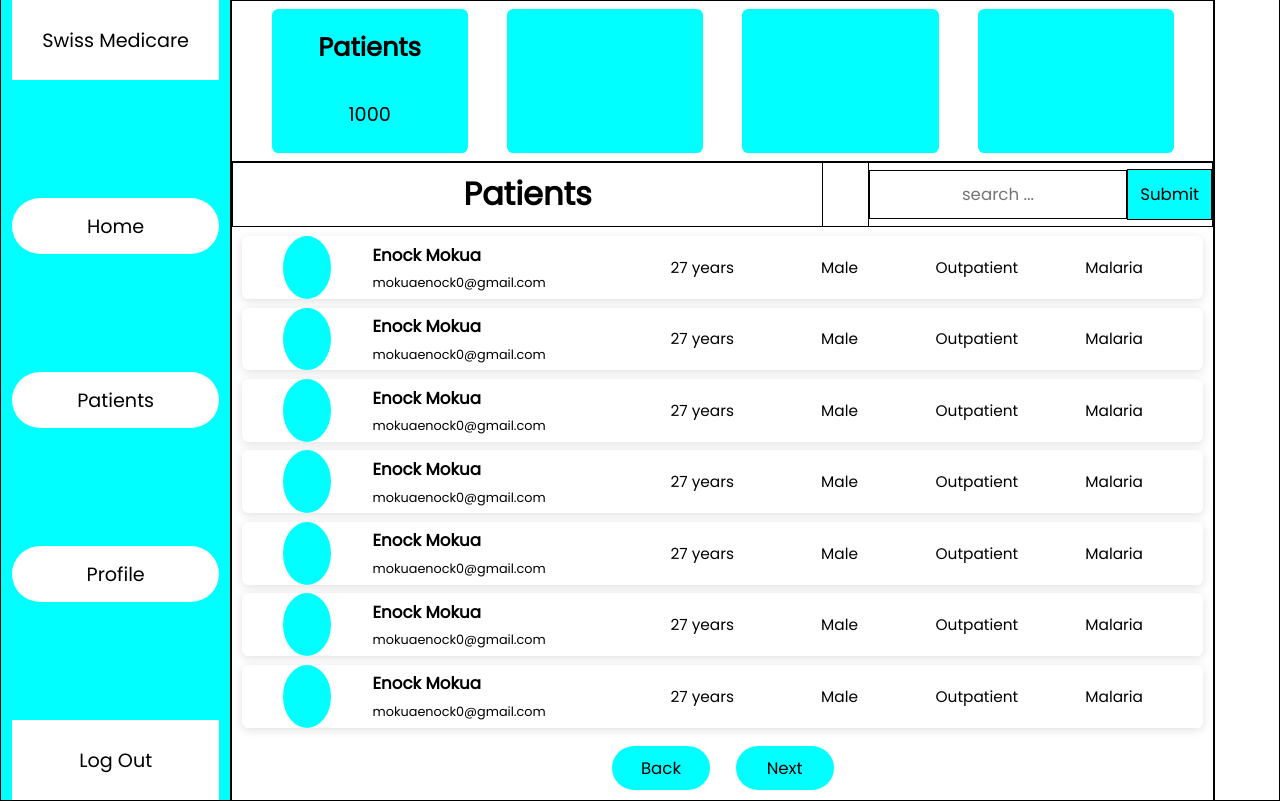
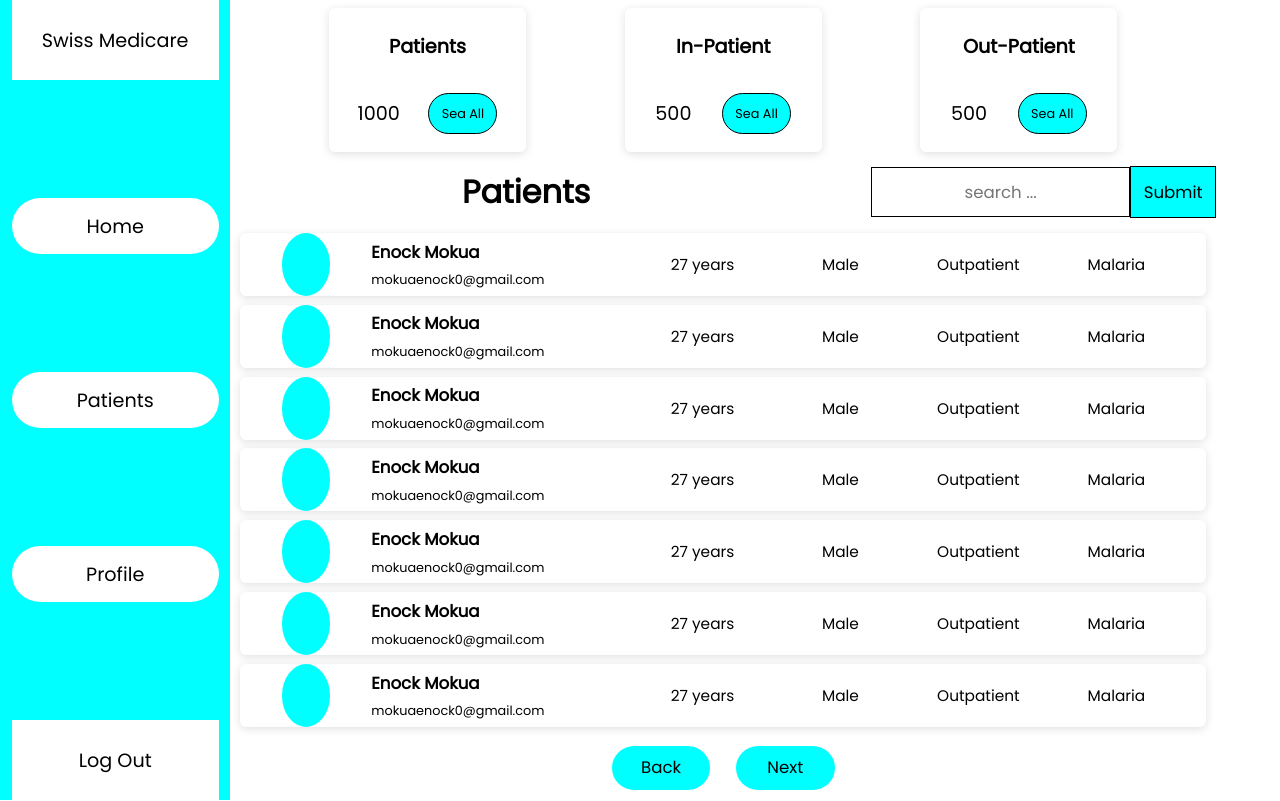
Before and after one commit to MokuaEnock/swiss, a React (Create React App) app: page /doctor in a window 1280 px wide. Built offline with nearby package versions, Linux system fonts and the light colour scheme.

Commit message:
add button to doctor stats container

```diff
--- a/src/App.css
+++ b/src/App.css
@@ -32,7 +32,6 @@ body {
 }
 
 #doctor > * {
-  border: thin solid black;
   display: flex;
   flex-direction: column;
   align-items: center;
@@ -74,7 +73,6 @@ body {
 #doctor-stats {
   width: 100%;
   height: 20%;
-  border: thin solid black;
   display: flex;
   flex-direction: row;
   align-items: center;
@@ -84,18 +82,18 @@ body {
 .doctor-stat {
   width: 20%;
   height: 90%;
-  background-color: aqua;
   border-radius: 0.5vw;
   display: flex;
   flex-direction: column;
   align-items: center;
   justify-content: space-evenly;
+  box-shadow: rgba(99, 99, 99, 0.2) 0px 2px 8px 0px;
 }
 
 .doctor-stat-header {
   width: 100%;
   height: 40%;
-  font-size: 2vw;
+  font-size: 1.5vw;
   display: flex;
   flex-direction: column;
   align-items: center;
@@ -107,10 +105,19 @@ body {
   width: 100%;
   height: 40%;
   display: flex;
-  flex-direction: column;
+  flex-direction: row;
   align-items: center;
-  justify-content: center;
+  justify-content: space-evenly;
   text-align: center;
+}
+
+.doctor-stat-par button {
+  border: thin solid black;
+  height: 70%;
+  width: 35%;
+  background-color: aqua;
+  border-radius: 4vw;
+  font-size: 1vw;
 }
 
 #doctor-container {
@@ -125,7 +132,6 @@ body {
 #doctor-container-header {
   width: 100%;
   height: 10%;
-  border: thin solid black;
   display: flex;
   flex-direction: row;
   align-items: center;
@@ -140,7 +146,6 @@ body {
   flex-direction: row;
   align-items: center;
   justify-content: center;
-  border: thin solid black;
 }
 
 #doctor-search {
@@ -150,7 +155,6 @@ body {
   flex-direction: row;
   align-items: center;
   justify-content: center;
-  border: thin solid black;
 }
 
 #doctor-search > input {
--- a/src/pages/doctor.js
+++ b/src/pages/doctor.js
@@ -13,11 +13,27 @@ export default function Doctor() {
         <div id="doctor-stats">
           <span className="doctor-stat">
             <h3 className="doctor-stat-header">Patients</h3>
-            <p className="doctor-stat-par">1000</p>
+            <span className="doctor-stat-par">
+              <p>1000</p>
+              <button>Sea All</button>
+            </span>
           </span>
-          <span className="doctor-stat"></span>
-          <span className="doctor-stat"></span>
-          <span className="doctor-stat"></span>
+
+          <span className="doctor-stat">
+            <h3 className="doctor-stat-header">In-Patient</h3>
+            <span className="doctor-stat-par">
+              <p>500</p>
+              <button>Sea All</button>
+            </span>
+          </span>
+
+          <span className="doctor-stat">
+            <h3 className="doctor-stat-header">Out-Patient</h3>
+            <span className="doctor-stat-par">
+              <p>500</p>
+              <button>Sea All</button>
+            </span>
+          </span>
         </div>
 
         <div id="doctor-container">
```
